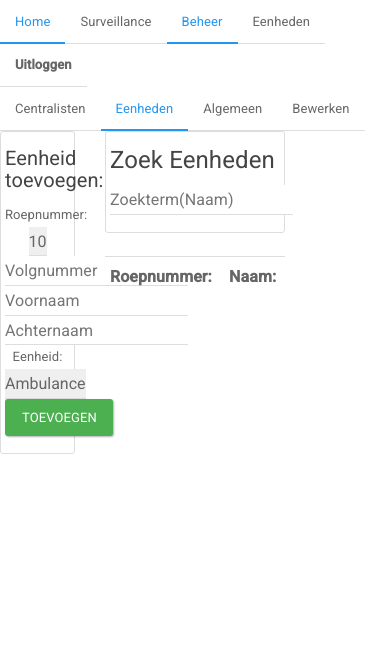
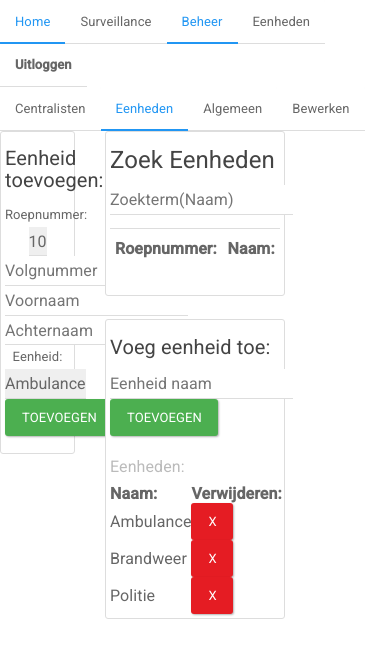
Before and after one commit to ArrowU/GMK, a PHP site: page /ocpanel/b-eenheden.php in a window 390 px wide. Shown: the top 658 px of the page. Run offline with PHP 8.4, Linux system fonts and the light colour scheme; a user stored in the database is signed in; data comes from the database, SQL or seed files in the repository.

Commit message:
TUSSENUPDATE

```diff
--- a/ocpanel/b-eenheden.php
+++ b/ocpanel/b-eenheden.php
@@ -29,12 +29,13 @@ if($_SESSION['rank'] < 4){
 </ul>
 
 
+
 <div class="row">
     <div class="col-xs-3 col-md-4">
         <div class="thumbnail">
             <center>
                 <h5>Eenheid toevoegen:</h5>
-                <form action="/inc/scripts/beheerhandeling.php?addunit" method="post">
+                <form id="AddUnit" action="/inc/scripts/beheerhandeling.php?addunit" method="post">
                     Roepnummer: <select name="roepnummer">
                         <?php
                         require($_SERVER['DOCUMENT_ROOT'].'/inc/sql.php');
@@ -77,7 +78,7 @@ if($_SESSION['rank'] < 4){
             <form action="?zoekeenheid" method="post">
                 <input type="text" placeholder="Zoekterm(Naam)" name="naam">
 
-            </form></div>
+            </form>
 
         <table class="table table-condensed">
             <tr>
@@ -108,6 +109,52 @@ if($_SESSION['rank'] < 4){
         }
         ?>
 
+        </div>
+    </div>
+    <div class="col-xs-6 col-md-4">
+        <div class="thumbnail">
+        <h5>Voeg eenheid toe:</h5>
+        <form action="?addunit" method="post">
+            <input name="unitname" required type="text" placeholder="Eenheid naam">
 
+            <input type="submit" value="toevoegen" class="btn btn-success">
+        </form>
+        <table>
+            <caption>Eenheden:</caption>
+            <thead>
+            <tr>
+                <th>Naam: </th>
+                <th>Verwijderen:</th>
+            </tr>
+            </thead>
+            <div id="REFRESHDIV">
+            <tbody>
+        <?php
+        $query = $pdo->prepare("SELECT * FROM units ORDER BY eenheid");
+        $query->execute();
+        while($result = $query->fetch(PDO::FETCH_OBJ)){
+            echo'<tr>';
+            echo'<td>'.$result->eenheid.'</td>';
+            echo'<td><a href="?deleteunitid='.$result->id.'" class="btn btn-danger">X</a></td>';
+            echo'</tr>';
+        }
+        if(isset($_GET['deleteunitid'])){
+            if(is_numeric($_GET['deleteunitid'])){
+                $uid = $_GET['deleteunitid'];
+                $query2 = $pdo->prepare("DELETE FROM units WHERE id=:id");
+                $query2->execute(array('id' => $uid));
+                header("Location: /ocpanel/b-eenheden.php");
+            }
+        }
+        if(isset($_GET['addunit'])){
+            $unitname = $_POST['unitname'];
+            $query2 = $pdo->prepare("INSERT INTO units (eenheid) VALUES (:unitname)");
+            $query2->execute(array('unitname' => $unitname));
+            header("Location: /ocpanel/b-eenheden.php");
+        }
+        ?>
+            <tbody>
+            </div>
+        </div>
     </div>
 </div>
```
Also changed, not shown: inc/scripts/survhandeling.php (+6 -6 lines), ocpanel/surveillance.php (+22 -13 lines).
